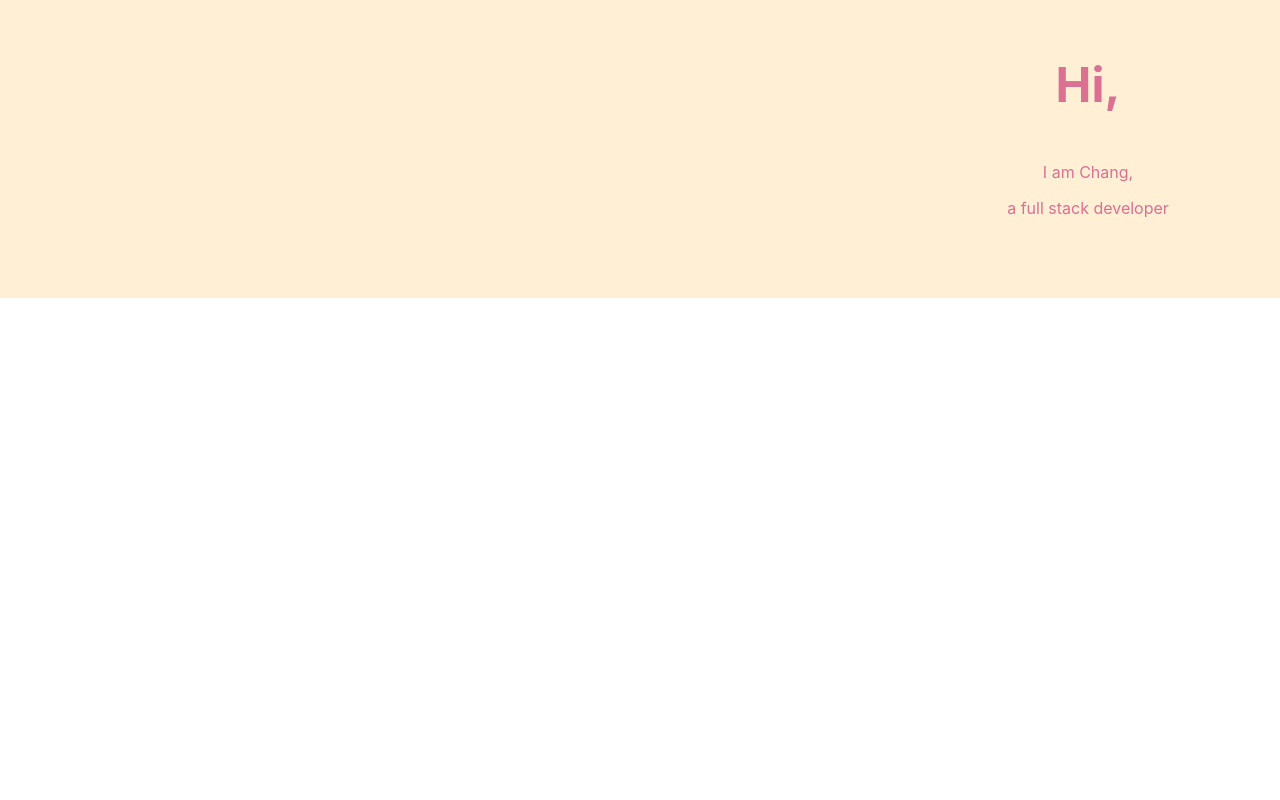
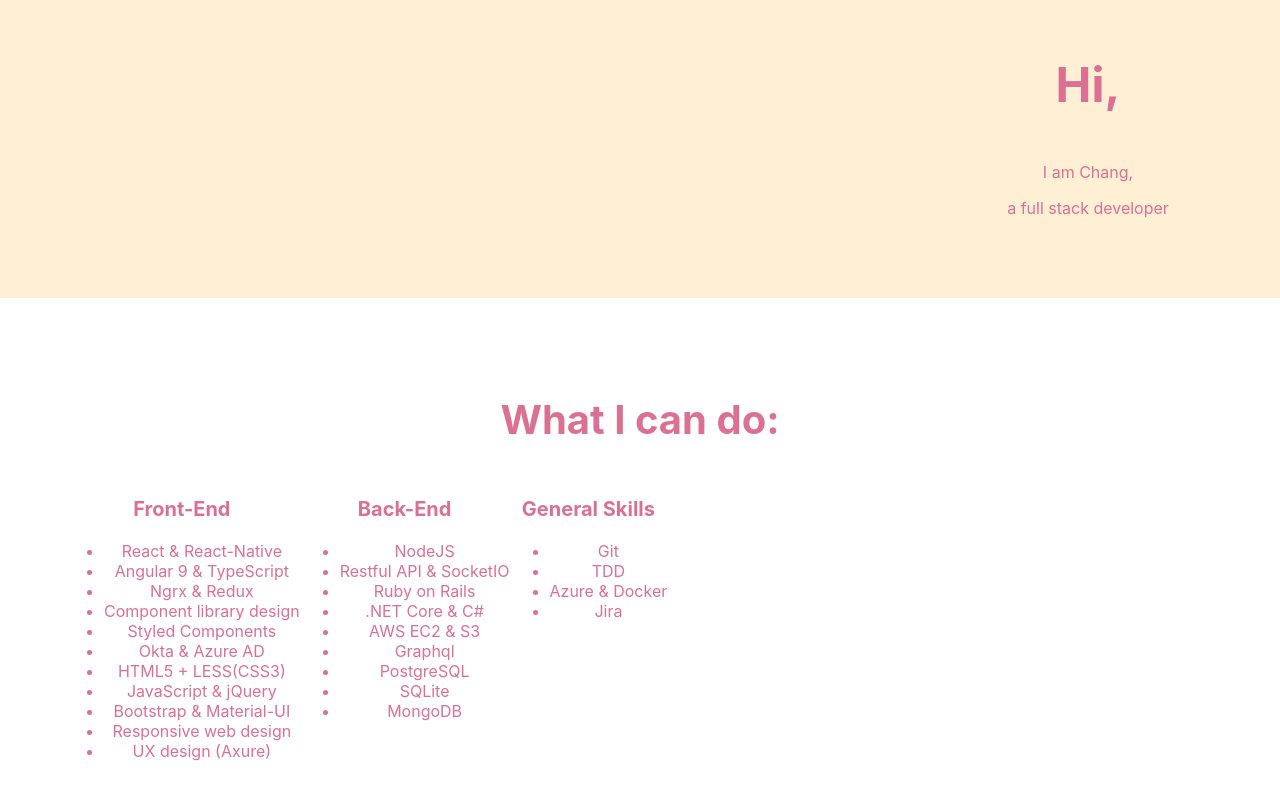
Before and after one commit to chang90/portfolios, a React (Create React App) app: page / in a window 1280 px wide. Shown: the part 502-1302 px from the top of the page. Before the commit the page ends 800 px from the top, so only its background shows below. Built offline with nearby package versions, Linux system fonts and the light colour scheme.

Commit message:
add skill list

```diff
--- a/src/App.js
+++ b/src/App.js
@@ -1,11 +1,13 @@
 // import logo from './logo.svg';
 import './App.css';
 import Banner from './components/Banner/Banner';
+import List from './components/List/List';
 
 function App() {
   return (
     <div className="App">
       <Banner></Banner>
+      <List></List>
     </div>
   );
 }
--- a/src/components/List/List.js
+++ b/src/components/List/List.js
@@ -1,8 +1,85 @@
 import React, { Component } from 'react';
+import styled from 'styled-components';
 
+const Wrapper = styled.section`
+  background: white;
+  width: 100vw;
+  min-height: 100vh;
+  display: flex;
+  overflow: hidden;
+  flex-direction: column;
+  padding: 4em;
+  box-sizing: border-box;
+`;
+
+const Title = styled.h2`
+  font-size: 2.5rem;
+  color: palevioletred;
+  display: block;
+`;
+const ListGroup = styled.div`
+  display: flex;
+  @media (max-width: 768px) {
+    flex-direction: column;
+  }
+`;
+
+const ListHeader = styled.h3`
+  font-size: 1.25rem;
+  color: palevioletred;
+`;
+const ListContent = styled.li`
+  font-size: 1rem;
+  color: palevioletred;
+`;
 class List extends Component {
   render() {
-    return <div>List</div>;
+    return (
+      <Wrapper>
+      <Title>What I can do:</Title>
+      <ListGroup>
+        <div>
+          <ListHeader>Front-End</ListHeader>
+            <ul>
+              <ListContent>React &amp; React-Native</ListContent>
+              <ListContent>Angular 9 &amp; TypeScript</ListContent>
+              <ListContent>Ngrx & Redux</ListContent>
+              <ListContent>Component library design</ListContent>
+              <ListContent>Styled Components</ListContent>
+              <ListContent>Okta & Azure AD</ListContent>
+              <ListContent>HTML5 + LESS(CSS3)</ListContent>
+              <ListContent>JavaScript &amp; jQuery</ListContent>
+              <ListContent>Bootstrap & Material-UI</ListContent>
+              <ListContent>Responsive web design</ListContent>
+              <ListContent>UX design (Axure)</ListContent>
+            </ul>
+        </div>
+        <div>
+          <ListHeader>Back-End</ListHeader>
+          <ul>
+            <ListContent>NodeJS</ListContent>
+            <ListContent>Restful API &amp; SocketIO</ListContent>
+            <ListContent>Ruby on Rails</ListContent>
+            <ListContent>.NET Core &amp; C#</ListContent>
+            <ListContent>AWS EC2 &amp; S3</ListContent>
+            <ListContent>Graphql</ListContent>
+            <ListContent>PostgreSQL</ListContent>
+            <ListContent>SQLite</ListContent>
+            <ListContent>MongoDB</ListContent>
+          </ul>
+        </div>
+        <div>
+          <ListHeader>General Skills</ListHeader>
+          <ul>
+            <ListContent>Git</ListContent>
+            <ListContent>TDD</ListContent>
+            <ListContent>Azure &amp; Docker</ListContent>
+            <ListContent>Jira</ListContent>
+          </ul>
+        </div>
+      </ListGroup>
+      </Wrapper>
+    );
   }
 }
 
--- a/src/index.css
+++ b/src/index.css
@@ -11,3 +11,14 @@ code {
   font-family: source-code-pro, Menlo, Monaco, Consolas, 'Courier New',
     monospace;
 }
+
+/* Hide scrollbar for Chrome, Safari and Opera */
+html::-webkit-scrollbar {
+  display: none;
+}
+
+/* Hide scrollbar for IE, Edge and Firefox */
+html {
+  -ms-overflow-style: none;  /* IE and Edge */
+  scrollbar-width: none;  /* Firefox */
+}
```
